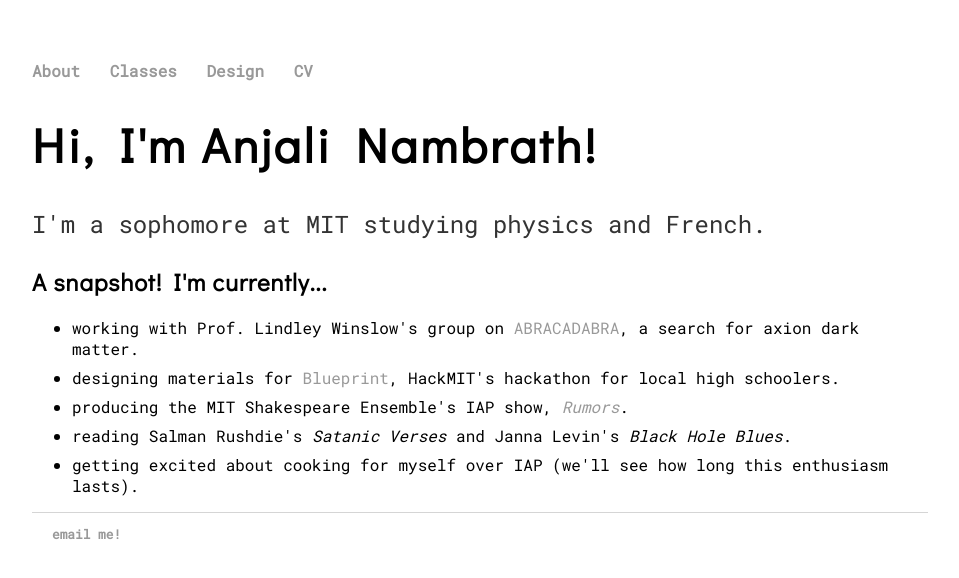
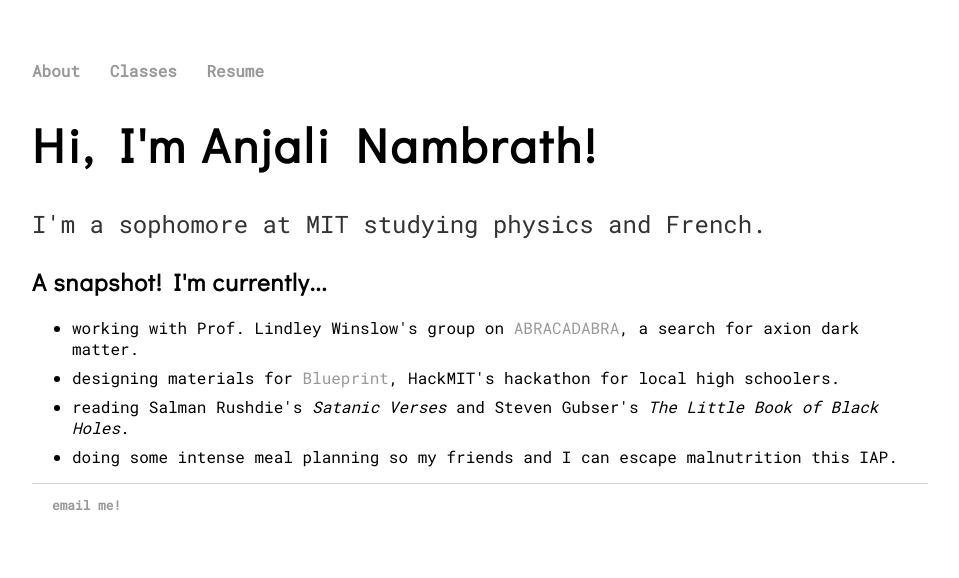
Before and after one commit to nambrath/nambrath.github.io, a Jekyll site: the page built from index.html, in a window 1280 px wide. Shown: the top 578 px of the page, without its empty margins (160-1119 px from the left). Built offline with Jekyll 4.4.1, drawn with Linux system fonts in a browser that asks for light colours.

Commit message:
projects and spring classes
- removed Design in navbar
- added spring classes
- updated snapshot
- added projects page (currently no link to it bc it needs work)

```diff
--- a/_layouts/default.html
+++ b/_layouts/default.html
@@ -20,8 +20,8 @@
     		<ul>
         		<li><a href="/">About</a></li>
 	        	<li><a href="/classes/">Classes</a></li>
-	        	<li><a href="http://anjalinambrath.myportfolio.com">Design</a></li>
-        		<li><a href="/stuff/resume.pdf">CV</a></li>
+	        	<!-- <li><a href="/projects/">Projects</a> -->
+        		<li><a href="/stuff/resume.pdf">Resume</a></li>
     		</ul>
 		</nav>
 		<div class="container">
--- a/css/main.css
+++ b/css/main.css
@@ -38,7 +38,13 @@
     font-size: 1em;
     margin: 0 0 8px 0;
 }
-p {
+.para {
+    font-family:'Roboto Mono', 'Sans-Serif';
+    font-size: 1em;
+    line-height: 1.5em;
+    color: #333;
+}
+.sub {
     font-family:'Roboto Mono', 'Sans-Serif';
     font-size: 1.5em;
     line-height: 1.4em;
--- a/index.html
+++ b/index.html
@@ -4,16 +4,15 @@
 ---
 <div class="blurb">
 	<h1>Hi, I'm Anjali Nambrath!</h1>
-	<p>I'm a sophomore at MIT studying physics and French.</p>
+	<p class="sub">I'm a sophomore at MIT studying physics and French.</p>
 
 	<h2> A snapshot! I'm currently... </h2>
 	<div class="snapshot">
 		<ul>
 			<li>working with Prof. Lindley Winslow's group on <a href="http://abracadabra.mit.edu/">ABRACADABRA</a>, a search for axion dark matter.</li>
 			<li>designing materials for <a href="https://blueprint.hackmit.org">Blueprint</a>, HackMIT's hackathon for local high schoolers.</li>
-			<li>producing the MIT Shakespeare Ensemble's IAP show, <a href="http://ensemble.mit.edu/shows/show.php?season=2019W"><em>Rumors</em></a>.</li>
-			<li>reading Salman Rushdie's <em>Satanic Verses</em> and Janna Levin's <em>Black Hole Blues</em>.</li>
-			<li>getting excited about cooking for myself over IAP (we'll see how long this enthusiasm lasts).</li>
+			<li>reading Salman Rushdie's <em>Satanic Verses</em> and Steven Gubser's <em>The Little Book of Black Holes</em>.</li>
+			<li>doing some intense meal planning so my friends and I can escape malnutrition this IAP.</li>
 		</ul>
 	</div>
 </div><!-- /.blurb -->
```
Also changed, not shown: classes/index.html (+8 -1 lines), projects/index.html (added, +35 -0 lines), 1 other file.
